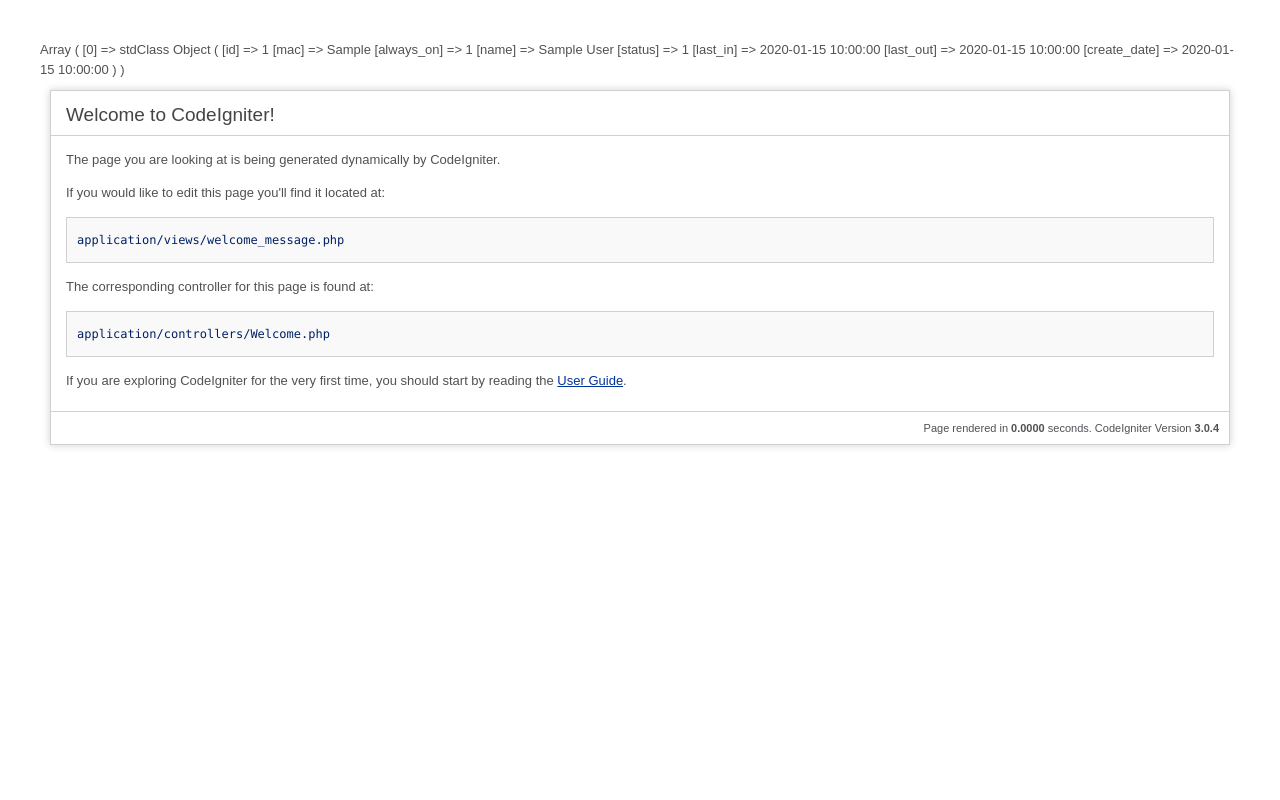
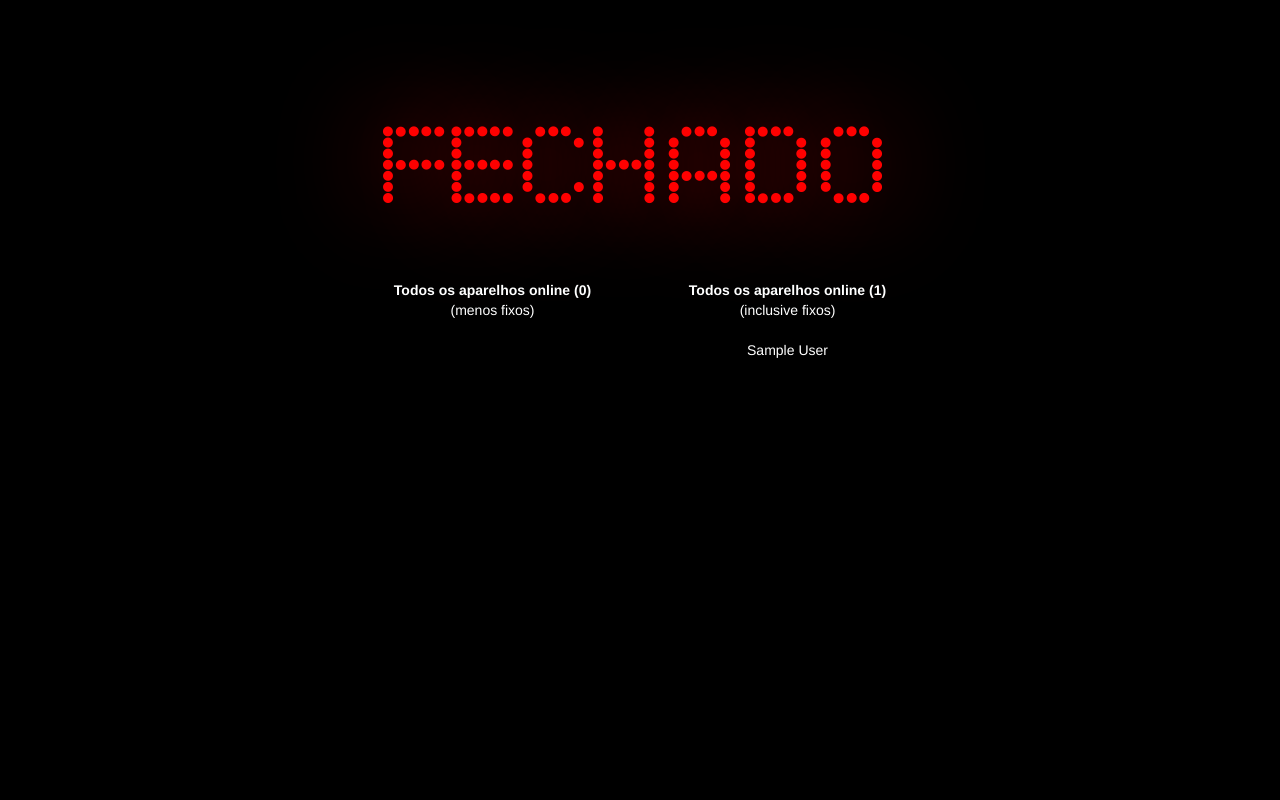
Before and after one commit to hacklab-sorocaba/knock-knock, a CodeIgniter app: page /database/ in a window 1280 px wide. Run offline with CodeIgniter, Linux system fonts and the light colour scheme; tables that the repository leaves empty hold one stand-in row (values such as "Sample post").

Commit message:
Alteração do método get_active no model User Criado método get_status no model Visitors Criado método setmac no controller Welcome Layout aberto/fechado para view welcome_message

```diff
--- a/server/application/controllers/Welcome.php
+++ b/server/application/controllers/Welcome.php
@@ -2,6 +2,12 @@
 defined('BASEPATH') OR exit('No direct script access allowed');
 
 class Welcome extends CI_Controller {
+
+	function __construct()
+	{
+		parent::__construct();
+		$this->load->database();
+	}
 
 	/**
 	 * Index Page for this controller.
@@ -20,13 +26,69 @@ class Welcome extends CI_Controller {
 	 */
 	public function index()
 	{
-		$this->load->database();
 		$this->load->model('User_model', 'User');
 
-		$active = $this->User->get_active();
+		$params = array(
+			'active' => $this->User->get_active(),
+			'active_ignore' => $this->User->get_active(TRUE),
+			);
 
-		print_r($active);
+		$this->load->view('welcome_message', $params);
+	}
 
-		$this->load->view('welcome_message');
+	public function setmac()
+	{
+		$this->load->model('User_model', 'User');
+		$this->load->model('Visitors_model', 'Visitors');
+
+		if ($this->input->post()) {
+
+			$macs = $this->input->post('mac_list');
+			$create_date = date('Y-m-d H:i:s');
+
+			// Loop lista de MACs
+			foreach ($macs as $value) {
+
+				// Criar novo usuário como GUEST
+				if ($this->User->exists($value) == 0) {
+
+					$data = array(
+						'last_in' => $create_date,
+						'mac' => $value,
+						'status' => 1,
+						);
+					$this->User->update($data);
+				}
+
+				// Registrar log de MACs que não estavam online ou são novos 'GUESTs'
+				if ($this->Visitors->get_status($value) != '1') {
+
+					$data = array(
+						'mac' => $value,
+						'status' => 1,
+						'create_date' => $create_date,
+						);
+					$this->Visitors->insert($data);
+				}
+			}
+
+			// MACs online no banco
+			$last_macs = $this->User->get_active();
+
+			// Registrar log de MACs que estavam online e não vieram no último POST
+			foreach ($last_macs as $value) {
+
+				if (!in_array($value->mac, $macs)) {
+					$data = array(
+						'mac' => $value->mac,
+						'status' => 0,
+						'create_date' => $create_date,
+						);
+					$this->Visitors->insert($data);
+				}
+			}
+		} else {
+			echo "No direct script access allowed";
+		}
 	}
 }
--- a/server/application/models/User_model.php
+++ b/server/application/models/User_model.php
@@ -29,13 +29,32 @@ class User_model extends CI_Model {
 		return true;
 	}
 
-        public function get_active()
+	public function exists($mac) {
+		$query = $this->db
+					->where('mac', $mac)
+					->get('users');
+		return count($query->result());
+	}
+
+	public function get_active($ignore_always_on = FALSE)
 	{
 		$query = $this->db
-                                ->where('status', 1)
-                                ->get('users');
+					->select('T0.id, T0.mac, T2.name, T0.status, T1.create_date')
+					->from('visitors T0')
+					->join('users T2', 'T2.mac = T0.mac')
+					->join('(SELECT `mac`, MAX(`create_date`) as `create_date` FROM `visitors` GROUP BY `mac`) T1', 'T0.mac = T1.mac AND T0.create_date = T1.create_date')
+					->order_by('T2.name');
 
-                return $query->result();
+		if ($ignore_always_on) {
+			$query->where('T0.status = 1 AND T0.mac NOT IN (SELECT `mac` FROM `users` WHERE `always_on` = 1)');
+		} else {
+			$query->where('T0.status = 1');
+		}
+
+		//$this->output->enable_profiler(TRUE);
+		$result = $query->get()->result();
+
+		return $result;
 	}
 
 }
--- a/server/application/views/welcome_message.php
+++ b/server/application/views/welcome_message.php
@@ -1,89 +1,112 @@
 <?php
-defined('BASEPATH') OR exit('No direct script access allowed');
-?><!DOCTYPE html>
+defined('BASEPATH') OR exit('No direct script access allowed'); ?>
+<!DOCTYPE html>
 <html lang="en">
 <head>
 	<meta charset="utf-8">
-	<title>Welcome to CodeIgniter</title>
+	<meta http-equiv="X-UA-Compatible" content="IE=edge">
+	<meta name="viewport" content="width=device-width, initial-scale=1">
+	<meta http-equiv="refresh" content="60">
+	<!-- The above 3 meta tags *must* come first in the head; any other head content must come *after* these tags -->
+	<meta name="description" content="">
+	<meta name="author" content="">
+	<link rel="icon" href="favicon.ico">
+
+	<title>Knock-Knock | Who is there?</title>
+
+	<!-- Latest compiled and minified CSS -->
+	<link rel="stylesheet" href="https://maxcdn.bootstrapcdn.com/bootstrap/3.3.6/css/bootstrap.min.css" integrity="sha384-1q8mTJOASx8j1Au+a5WDVnPi2lkFfwwEAa8hDDdjZlpLegxhjVME1fgjWPGmkzs7" crossorigin="anonymous">
+
+	<!-- Optional theme -->
+	<link rel="stylesheet" href="https://maxcdn.bootstrapcdn.com/bootstrap/3.3.6/css/bootstrap-theme.min.css" integrity="sha384-fLW2N01lMqjakBkx3l/M9EahuwpSfeNvV63J5ezn3uZzapT0u7EYsXMjQV+0En5r" crossorigin="anonymous">
+
+	<link rel="stylesheet" href="./assets/fonts/styles.css">
+
+	<!-- HTML5 shim and Respond.js for IE8 support of HTML5 elements and media queries -->
+	<!--[if lt IE 9]>
+	<script src="https://oss.maxcdn.com/html5shiv/3.7.2/html5shiv.min.js"></script>
+	<script src="https://oss.maxcdn.com/respond/1.4.2/respond.min.js"></script>
+	<![endif]-->
 
 	<style type="text/css">
-
-	::selection { background-color: #E13300; color: white; }
-	::-moz-selection { background-color: #E13300; color: white; }
-
 	body {
-		background-color: #fff;
-		margin: 40px;
-		font: 13px/20px normal Helvetica, Arial, sans-serif;
-		color: #4F5155;
+		background: #000;
 	}
-
-	a {
-		color: #003399;
-		background-color: transparent;
-		font-weight: normal;
+	.container {
+		max-width: 650px;
 	}
-
-	h1 {
-		color: #444;
-		background-color: transparent;
-		border-bottom: 1px solid #D0D0D0;
-		font-size: 19px;
-		font-weight: normal;
-		margin: 0 0 14px 0;
-		padding: 14px 15px 10px 15px;
+	.plate {
+		text-align: center;
+		font-family: 'DotsAllForNowJL';
+		font-size: 3em;
+		padding-top: 50px;
 	}
-
-	code {
-		font-family: Consolas, Monaco, Courier New, Courier, monospace;
-		font-size: 12px;
-		background-color: #f9f9f9;
-		border: 1px solid #D0D0D0;
-		color: #002166;
-		display: block;
-		margin: 14px 0 14px 0;
-		padding: 12px 10px 12px 10px;
+	@media(min-width: 768px) {
+		.plate {
+			padding-top: 100px;
+			font-size: 7em;
+		}
 	}
-
-	#body {
-		margin: 0 15px 0 15px;
+	.text_open {
+		line-height: 1em;
+		color: #00FF00;
+		text-shadow: 0 0 1em rgba(0,255,0,0.9);
 	}
-
-	p.footer {
-		text-align: right;
-		font-size: 11px;
-		border-top: 1px solid #D0D0D0;
-		line-height: 32px;
-		padding: 0 10px 0 10px;
-		margin: 20px 0 0 0;
+	.text_close {
+		line-height: 1em;
+		color: #FF0000;
+		text-shadow: 0 0 1em rgba(255,0,0,0.9);
 	}
-
-	#container {
-		margin: 10px;
-		border: 1px solid #D0D0D0;
-		box-shadow: 0 0 8px #D0D0D0;
+	.macs {
+		text-align: center;
+		color: #fff;
 	}
 	</style>
 </head>
+
 <body>
 
-<div id="container">
-	<h1>Welcome to CodeIgniter!</h1>
-
-	<div id="body">
-		<p>The page you are looking at is being generated dynamically by CodeIgniter.</p>
-
-		<p>If you would like to edit this page you'll find it located at:</p>
-		<code>application/views/welcome_message.php</code>
-
-		<p>The corresponding controller for this page is found at:</p>
-		<code>application/controllers/Welcome.php</code>
-
-		<p>If you are exploring CodeIgniter for the very first time, you should start by reading the <a href="user_guide/">User Guide</a>.</p>
+<div class="container">
+	<div class="plate">
+	<?php
+		if (count($active_ignore) > 0) {
+			echo "<span class='text_open'>ABERTO</span><br/>";
+		} else {
+			echo "<span class='text_close'>FECHADO</span><br/>";
+		}
+	?>
 	</div>
 
-	<p class="footer">Page rendered in <strong>{elapsed_time}</strong> seconds. <?php echo  (ENVIRONMENT === 'development') ?  'CodeIgniter Version <strong>' . CI_VERSION . '</strong>' : '' ?></p>
+
+	<br><br>
+	<div class="col-xs-12 macs">
+		<div class="col-xs-12 col-sm-6">
+		<strong>Todos os aparelhos online (<?=count($active_ignore);?>)</strong><br/>
+		(menos fixos)<br/><br/>
+		<?php
+			foreach ($active_ignore as $value) {
+				echo $value->name . "<br/>";
+			}
+		?>
+		</div>
+		<div class="col-xs-12 col-sm-6">
+		<strong>Todos os aparelhos online (<?=count($active);?>)</strong><br/>
+		(inclusive fixos)<br/><br/>
+		<?php
+			foreach ($active as $value) {
+				echo $value->name . "<br/>";
+			}
+		?>
+		</div>
+	</div>
+
 </div>
 
+<script src="https://code.jquery.com/jquery-2.2.0.min.js"></script>
+<!-- Latest compiled and minified JavaScript -->
+<script src="https://maxcdn.bootstrapcdn.com/bootstrap/3.3.6/js/bootstrap.min.js" integrity="sha384-0mSbJDEHialfmuBBQP6A4Qrprq5OVfW37PRR3j5ELqxss1yVqOtnepnHVP9aJ7xS" crossorigin="anonymous"></script>
+
+
 </body>
+
 </html>
```
Also changed, not shown: server/application/models/Visitors_model.php (+10 -0 lines). Lines whose indentation alone changed are shown as unchanged.
